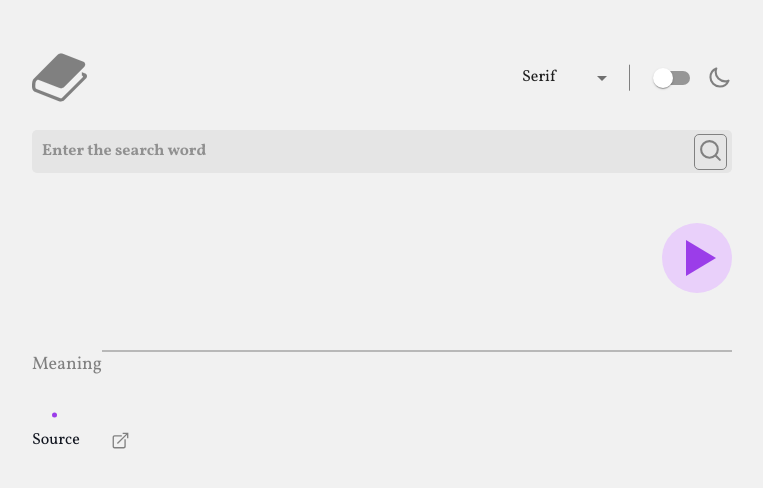
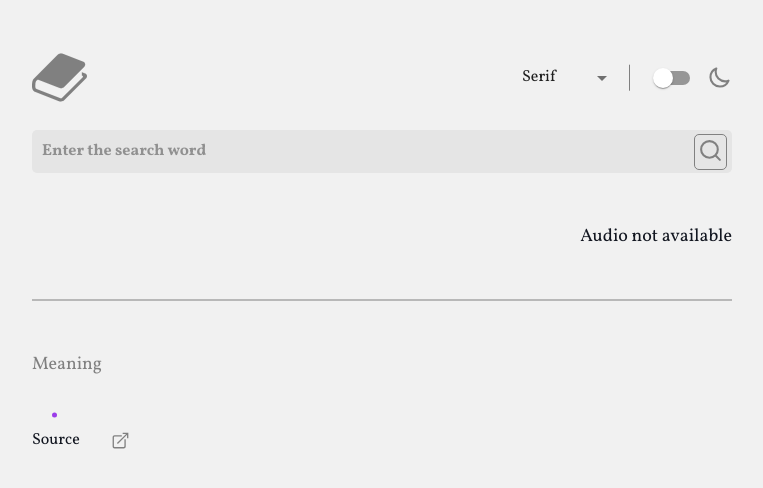
Before and after one commit to puerchik/dictionary_web_app, a React (Vite) app: page / in a window 1280 px wide. Shown: the top 488 px of the page, without its empty margins (258-1021 px from the left). Built offline with nearby package versions, Linux system fonts and the light colour scheme.

Commit message:
fixed bug when audio file is not available

```diff
--- a/src/components/meaning/ui/Meanings.tsx
+++ b/src/components/meaning/ui/Meanings.tsx
@@ -53,8 +53,8 @@ const S = {
   MeaningsWarpper: styled(Container)``,
 
   PartOfSpeech: styled.span`
-    position: relative;
-    display: block;
+    ${Flex}
+    column-gap: 20px;
     font-weight: 700;
     font-style: italic;
     font-size: 18px;
@@ -62,9 +62,10 @@ const S = {
 
     &::after {
       content: '';
-      position: absolute;
+      position: relative;
+      display: block;
       height: 1px;
-      width: 90%;
+      width: 100%;
       right: 0;
       top: 50%;
       transform: translateY(-50%);
--- a/src/components/title/ui/Title.tsx
+++ b/src/components/title/ui/Title.tsx
@@ -29,52 +29,59 @@ export const Title = () => {
       setIsPlaying(!isPlaying)
     }
   }
+  console.log(audio)
 
   return (
     <>
-      <TitleWrapper>
-        <Text>
-          <MainTitle>{word}</MainTitle>
-          <Transcription>{phonetic}</Transcription>
-        </Text>
-        <AudioWrapper $isPlaying={isPlaying}>
+      <S.TitleWrapper>
+        <S.Text>
+          <S.MainTitle>{word}</S.MainTitle>
+          <S.Transcription>{phonetic}</S.Transcription>
+        </S.Text>
+        <S.AudioWrapper $isPlaying={isPlaying}>
           <audio
             src={audio}
             ref={audioRef}
             onEnded={() => setIsPlaying(!isPlaying)}
           ></audio>
+          {!!audio ? (
             <button
               title="Play audio"
               onClick={audioControlsHandler}
+              disabled={!audio}
             >
               <span>Play audio</span>
             </button>
-        </AudioWrapper>
-      </TitleWrapper>
+          ) : (
+            <S.NoAudio>Audio not available</S.NoAudio>
+          )}
+        </S.AudioWrapper>
+      </S.TitleWrapper>
     </>
   )
 }
 
-const TitleWrapper = styled(Container)`
+const S = {
+  TitleWrapper: styled(Container)`
     ${Flex}
 
     justify-content: space-between;
     margin-bottom: 50px;
-`
+  `,
 
-const Text = styled.div``
+  Text: styled.div``,
 
-const MainTitle = styled.h1`
+  MainTitle: styled.h1`
     font-size: 36px;
     font-weight: 700;
-`
+  `,
 
-const Transcription = styled.p`
+  Transcription: styled.p`
     color: #a864cb;
     font-size: 18px;
-`
+  `,
 
-const AudioWrapper = styled.div<{ $isPlaying: boolean }>`
+  AudioWrapper: styled.div<{ $isPlaying: boolean }>`
     & button {
       & span {
         ${VisuallyHidden}
@@ -102,4 +109,8 @@ const AudioWrapper = styled.div<{ $isPlaying: boolean }>`
         background-color: #dfbbf7;
       }
     }
-`
+  `,
+  NoAudio: styled.p`
+    font-size: 18px;
+  `,
+}
```
Lines whose indentation alone changed are shown as unchanged.
